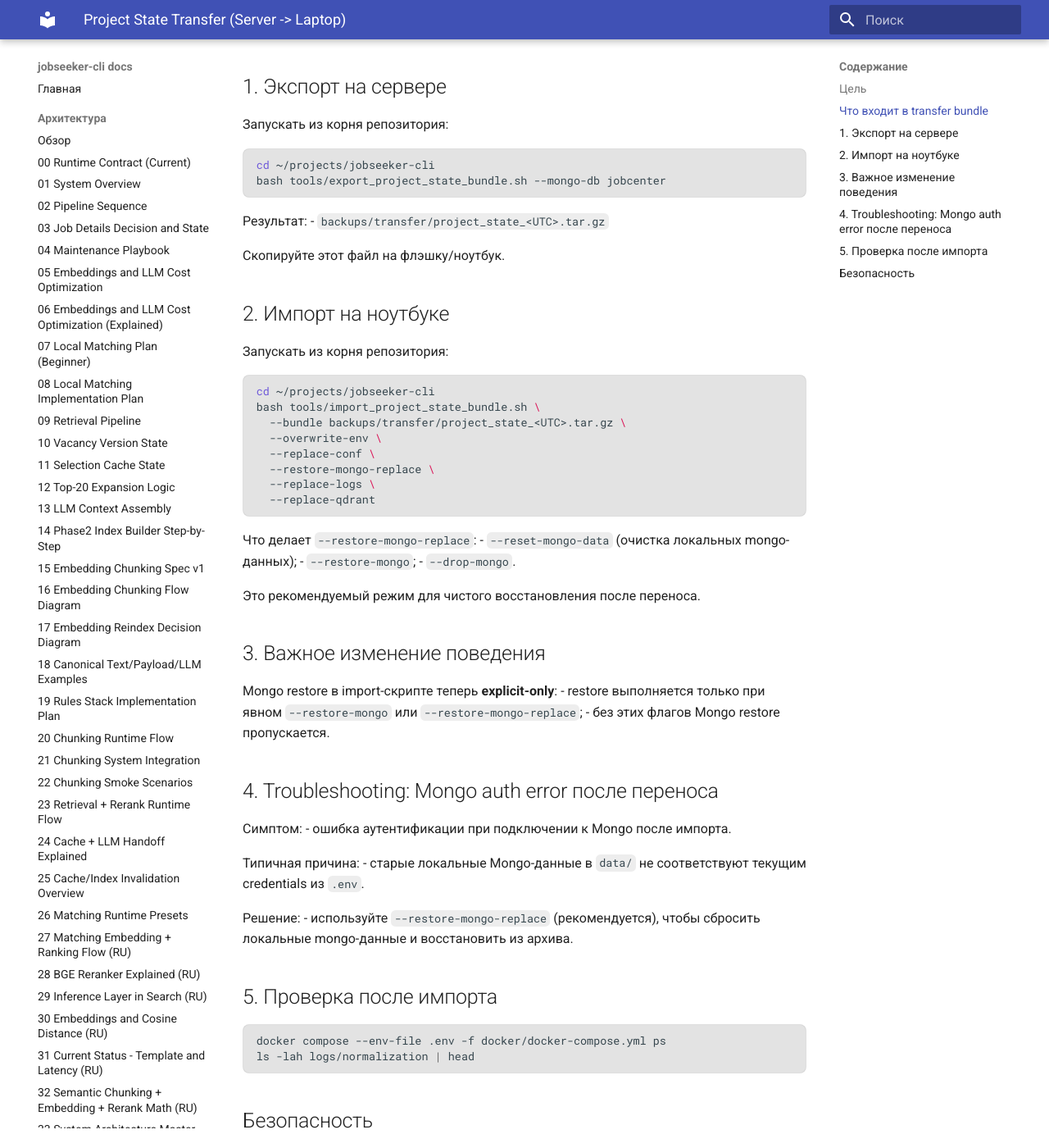
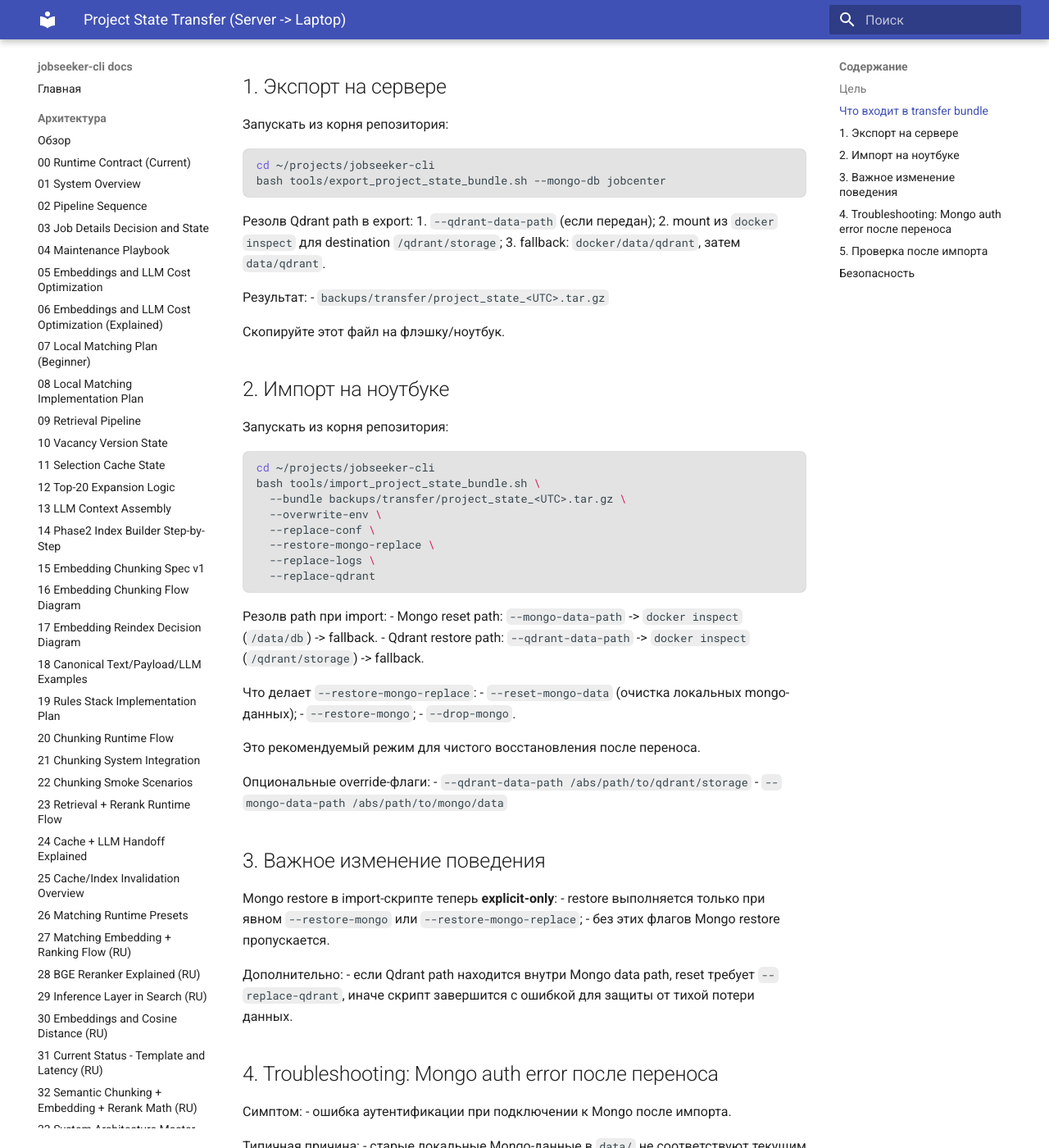
Before and after one commit to oleksiydi/jobseeker-cli-dev, an MkDocs documentation site: the page built from docs/operations/project-state-transfer.md, in a window 1280 px wide and 1400 px high, scrolled down 510 px. Shown: the whole window at 82% size. Built offline with MkDocs 1.6.1 and Material for MkDocs 9.7.7, drawn with Linux system fonts in a browser that asks for light colours; a script that is not in the unit is left out; some of the changed text lies outside the part shown.

Commit message:
state transfer: resolve data paths and harden import restore flow

````diff
--- a/docs/operations/project-state-transfer.md
+++ b/docs/operations/project-state-transfer.md
@@ -31,6 +31,11 @@
 cd ~/projects/jobseeker-cli
 bash tools/export_project_state_bundle.sh --mongo-db jobcenter
 ```
+
+Резолв Qdrant path в export:
+1. `--qdrant-data-path` (если передан);
+2. mount из `docker inspect` для destination `/qdrant/storage`;
+3. fallback: `docker/data/qdrant`, затем `data/qdrant`.
 
 Результат:
 - `backups/transfer/project_state_<UTC>.tar.gz`
@@ -52,6 +57,10 @@ bash tools/import_project_state_bundle.sh \
   --replace-qdrant
 ```
 
+Резолв path при import:
+- Mongo reset path: `--mongo-data-path` -> `docker inspect` (`/data/db`) -> fallback.
+- Qdrant restore path: `--qdrant-data-path` -> `docker inspect` (`/qdrant/storage`) -> fallback.
+
 Что делает `--restore-mongo-replace`:
 - `--reset-mongo-data` (очистка локальных mongo-данных);
 - `--restore-mongo`;
@@ -59,11 +68,19 @@ bash tools/import_project_state_bundle.sh \
 
 Это рекомендуемый режим для чистого восстановления после переноса.
 
+Опциональные override-флаги:
+- `--qdrant-data-path /abs/path/to/qdrant/storage`
+- `--mongo-data-path /abs/path/to/mongo/data`
+
 ## 3. Важное изменение поведения
 
 Mongo restore в import-скрипте теперь **explicit-only**:
 - restore выполняется только при явном `--restore-mongo` или `--restore-mongo-replace`;
 - без этих флагов Mongo restore пропускается.
+
+Дополнительно:
+- если Qdrant path находится внутри Mongo data path, reset требует `--replace-qdrant`,
+  иначе скрипт завершится с ошибкой для защиты от тихой потери данных.
 
 ## 4. Troubleshooting: Mongo auth error после переноса
 
@@ -83,6 +100,10 @@ docker compose --env-file .env -f docker/docker-compose.yml ps
 ls -lah logs/normalization | head
 ```
 
+Проверка manifest в архиве:
+- `includes_qdrant` теперь отражает факт включения snapshot;
+- доступны служебные поля: `qdrant_path_resolved`, `qdrant_path_source`, `qdrant_include_reason`.
+
 ## Безопасность
 
 Transfer bundle содержит `.env` и секреты.
````
Also changed, not shown: other parts of docs/operations/project-state-transfer.md (+1 -1 lines), README.md (+2 -1 lines), 3 other files.
